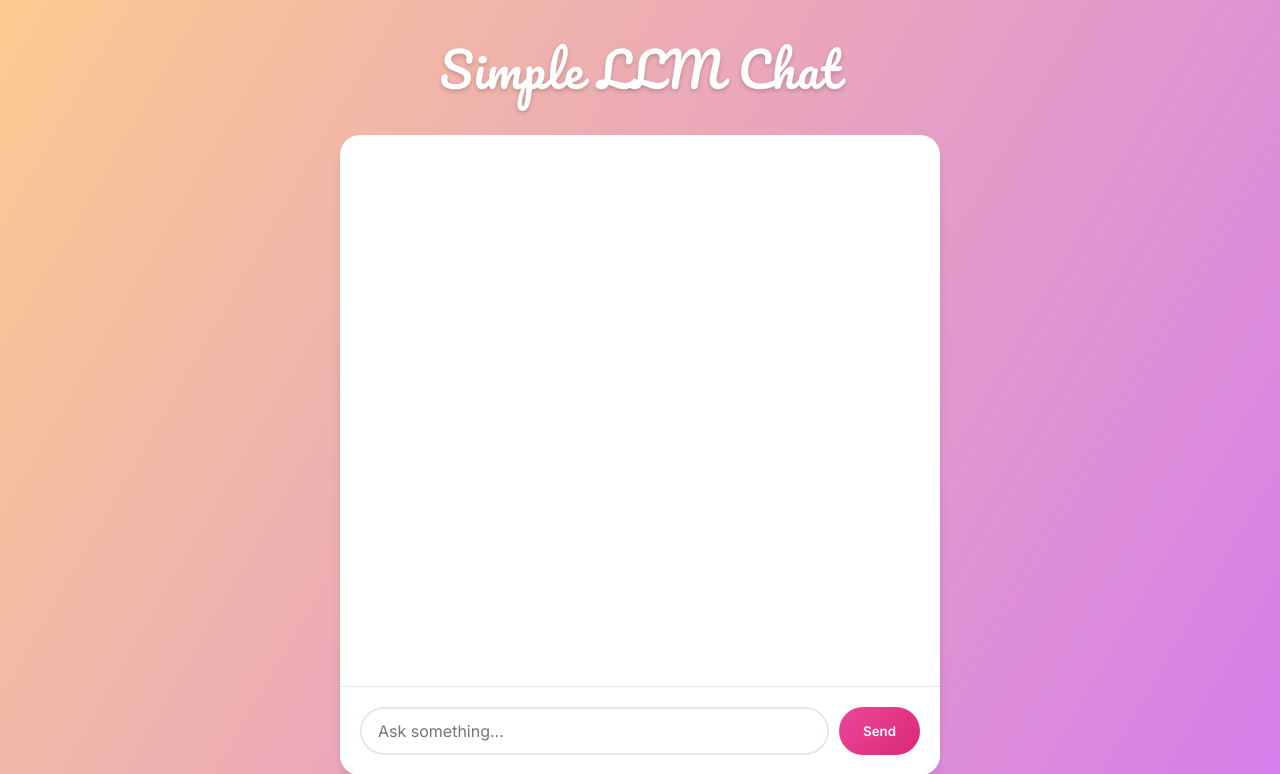
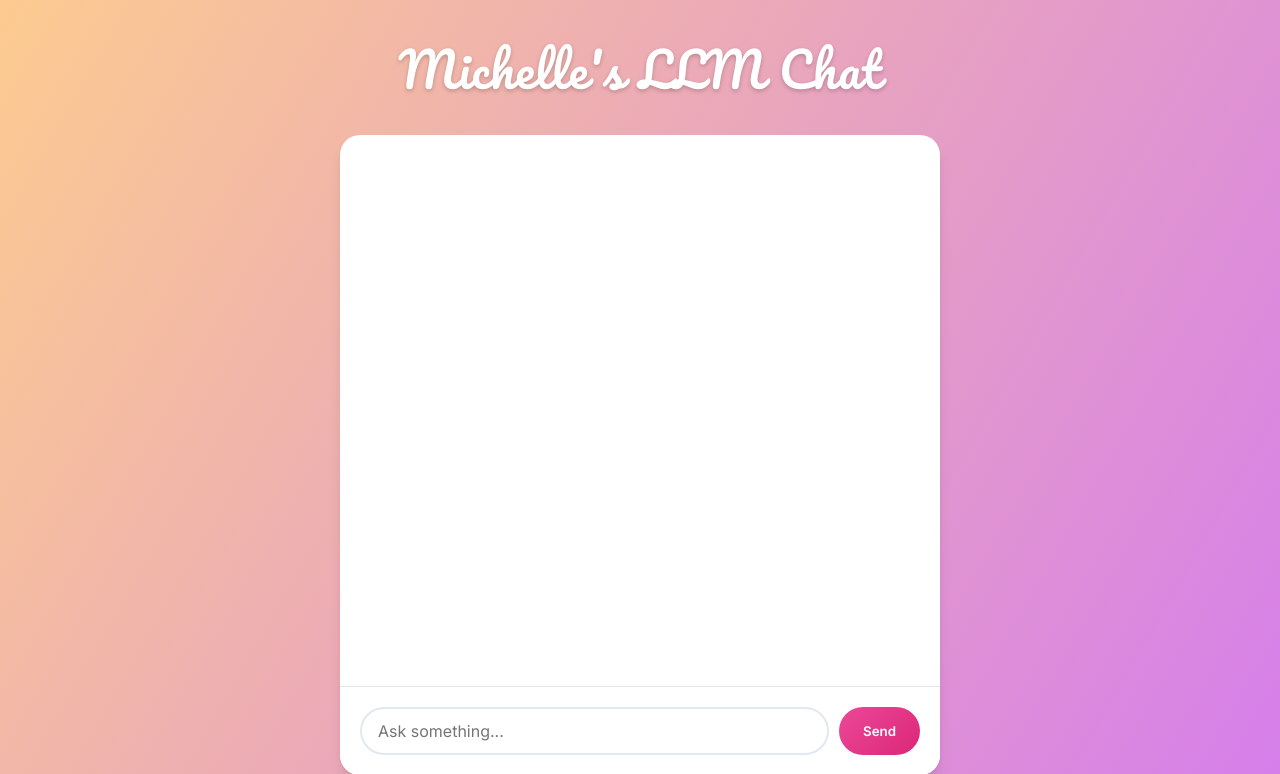
Before and after one commit to MJ10101010/System_Final_Project, a FastAPI app: page / in a window 1280 px wide. Shown: the top 774 px of the page. Run offline with FastAPI, Linux system fonts and the light colour scheme.

Commit message:
feat: update header text

```diff
--- a/gpt2-app/template/index.html
+++ b/gpt2-app/template/index.html
@@ -8,7 +8,7 @@
 </head>
 
 <body>
-  <h1>Simple LLM Chat</h1>
+  <h1>Michelle's LLM Chat</h1>
 
   <main>
     <div id="messages"></div>
```
